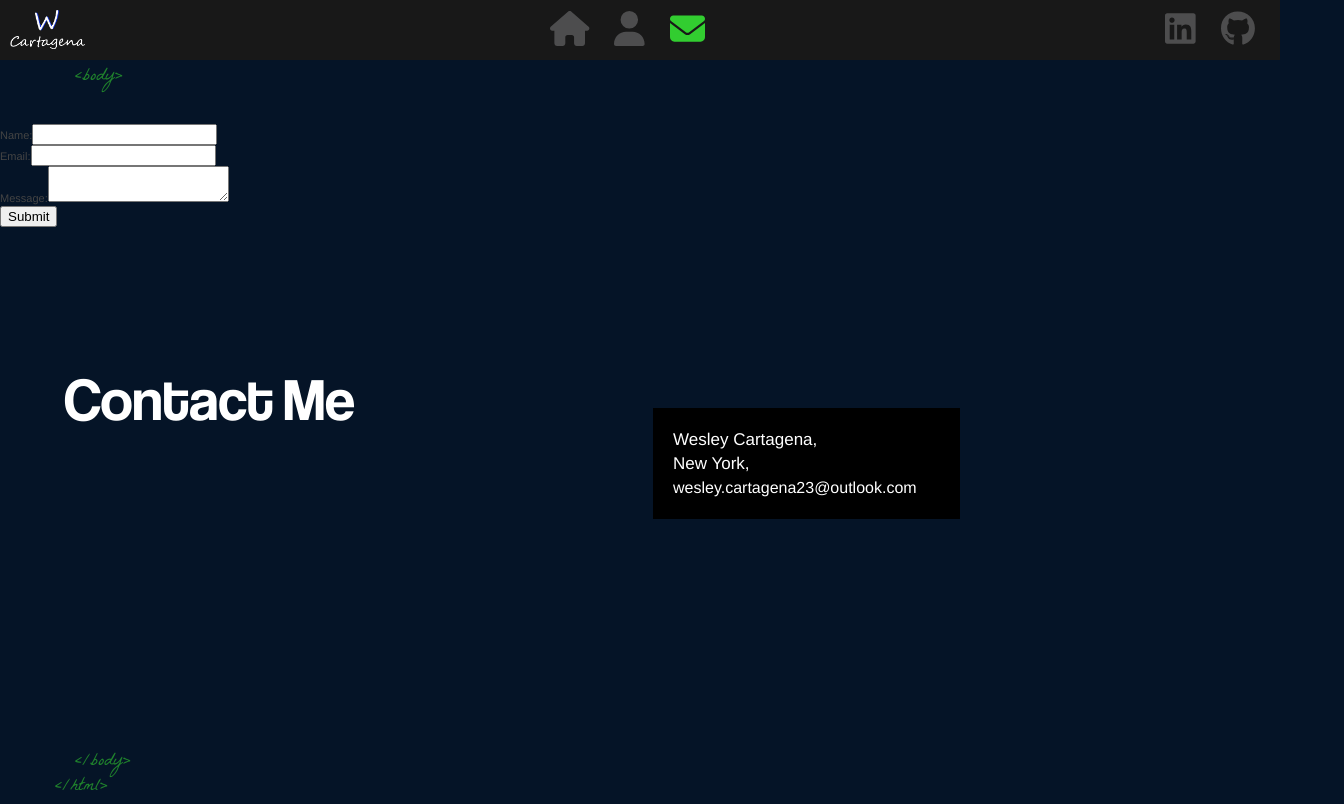
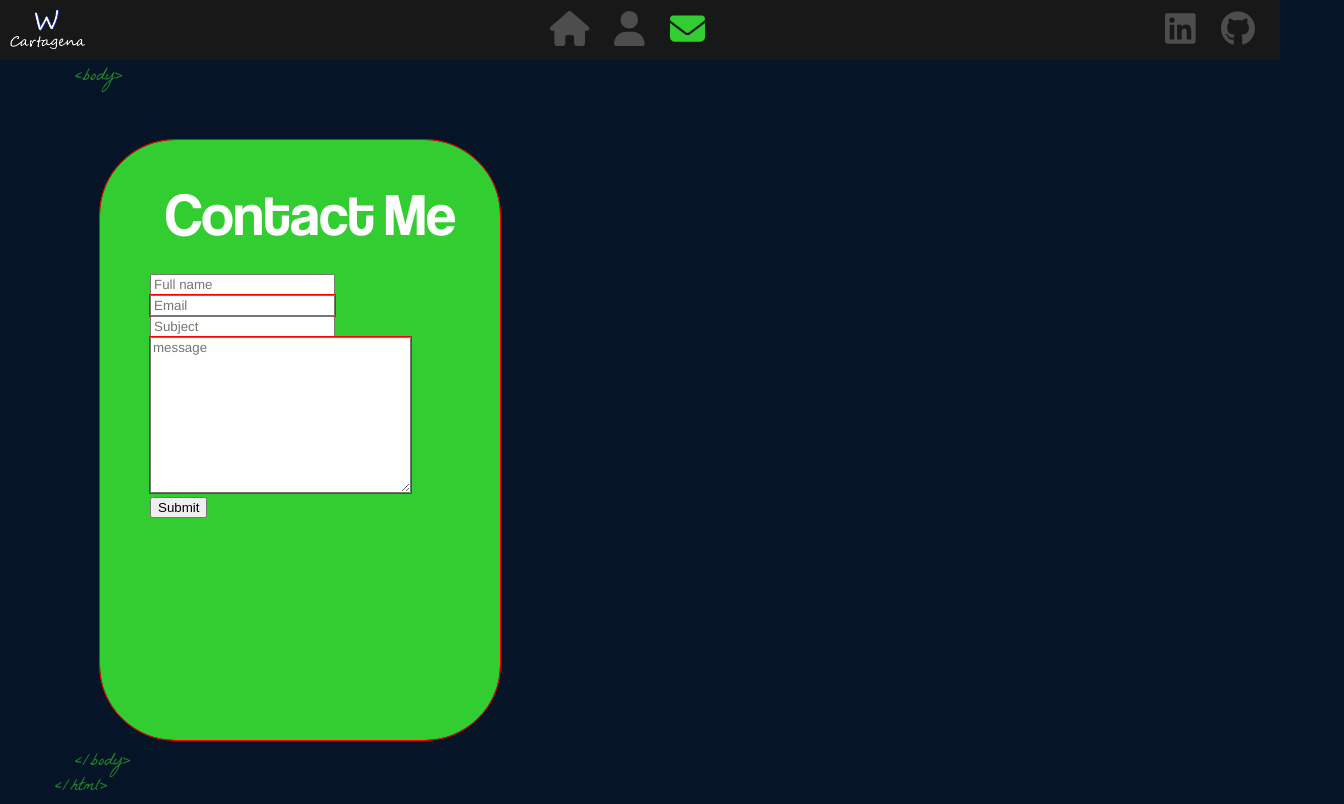
Before and after one commit to WCartagenaASC/wcartagenaasc.github.io, a React (Create React App) app: page /contact in a window 1280 px wide. Shown: the whole page, 1344 px wide, since content can reach past the window. Built offline with nearby package versions, Linux system fonts and the light colour scheme.

Commit message:
Contact-form-revision

```diff
--- a/src/components/Contact/index.js
+++ b/src/components/Contact/index.js
@@ -34,37 +34,23 @@ const Contact = () => {
     };
     return(
         <div className ='container contact-page'>
-            <div className='text-zone'>
+            <div class="form-container">
+              <div className='contact-text-zone'>
                   <h1>
                       <AnimatedLetters letterClass={letterClass}
                           strArray={contactArray}
                           idx={15}
                       />
                   </h1>
-                <div className="info">
-                    Wesley Cartagena,
-                    <br />
-                    New York,
-                    <br />
-                    <span>wesley.cartagena23@outlook.com</span>
               </div>
-
-            </div>
-            <form onSubmit={handleSubmit}>
-                <div>
-                    <label htmlFor="name">Name:</label>
-                    <input type="text" id="name" required />
-                </div>
-                <div>
-                    <label htmlFor="email">Email:</label>
-                    <input type="email" id="email" required />
-                </div>
-                <div>
-                    <label htmlFor="message">Message:</label>
-                    <textarea id="message" required />
-                </div>
+                <form class="contact-form" onSubmit={handleSubmit}>
+                  <input type="text" id="name" placeholder="Full name" required />
+                  <input type="email" id="email" placeholder="Email"required />
+                  <input type="subject" id="subject" placeholder="Subject"required />
+                  <textarea id="message" placeholder="message" cols="30" rows="10" required ></textarea>
                   <button type="submit">{status}</button>
                 </form>
+            </div>
         </div>
     );
 }
--- a/src/components/Contact/index.scss
+++ b/src/components/Contact/index.scss
@@ -1,33 +1,26 @@
-.info{
-    position: absolute;
-    background: #000;
-    top: 50px;
-    right: 30%;
-    z-index: 999999;
-    width: 267px;
-    padding: 20px;
-    color: #fff;
-    font-family: 'Helvetica';
-    font-size: 17px;
-    font-weight: 300;
-    opacity: 0;
-    animation: fadeIn 1s 1.5s;
-    animation-fill-mode: forwards;
-
-    span {
-      font-size: 16px;
-
-      span {
-        color: #ffd700;
-      }
-    }
+.form-container{
+  position: relative;
+  outline: 1px solid red;
+  top: 100px;
+  left: 100px;
+  border-radius: 75px;
+  background: #32CD30;
+  padding: 50px;
+  width: 300px;
+  height: 500px;
+  .contact-text-zone{
+    position: relative;
+    top: 5%;
+    left: 5%;
+    transform: translateY(-50%);
+    max-height: 90%;
   }
-#name{
-
+  #name{
+  }
+  #email{
+    outline: 1px solid red;
+  }
+  #message{
+    outline: 1px solid red;
+  }
 }
-#email{
-
-}
-#message{
-
-}
--- a/src/components/Contact/server.js
+++ b/src/components/Contact/server.js
@@ -30,7 +30,7 @@ const contactEmail = nodemailer.createTransport({
     const message = req.body.message;
     const mail = {
       from: name,
-      to: "wesley.cartagena23@outlook.com",
+      to: "*********@outlook.com",
       subject: "Contact Form Submission",
       html: `<p>Name: ${name}</p>
              <p>Email: ${email}</p>
```
Lines whose indentation alone changed are shown as unchanged.
